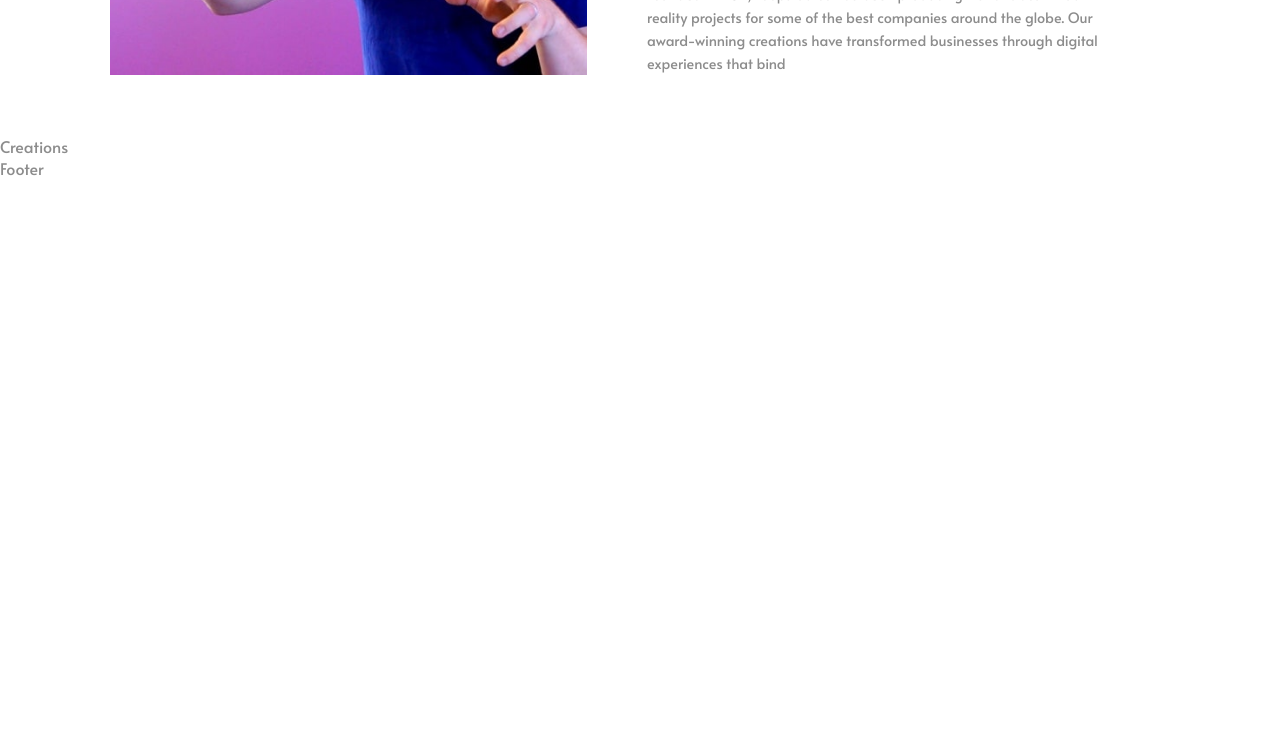
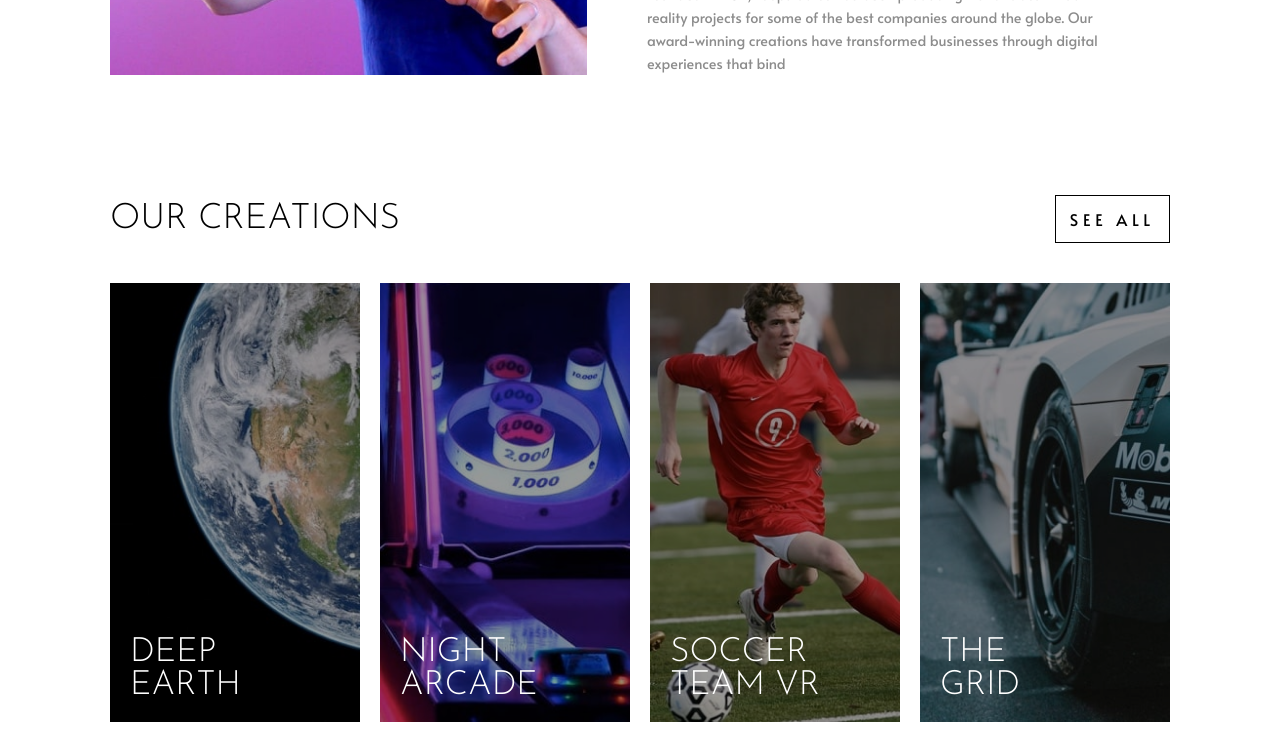
Before and after one commit to giullianoth/Loopstudios_FrontendMentor_React, a React (Vite) app: page / in a window 1280 px wide. Shown: the part 1080-1820 px from the top of the page. Before the commit the page ends 1259 px from the top, so only its background shows below. Built offline with nearby package versions, Linux system fonts and the light colour scheme.

Commit message:
creations section

```diff
--- /dev/null
+++ b/src/components/common/Button/Button.module.css
@@ -0,0 +1,20 @@
+.button {
+    border: 1px solid var(--color-black);
+    padding: 12px 14px;
+    display: inline-block;
+    color: var(--color-black);
+    text-transform: uppercase;
+    letter-spacing: 0.3em;
+    background-color: transparent;
+    cursor: pointer;
+    transition: var(--transition-properties);
+
+    @media screen and (max-width: 375px) {
+        font-size: 0.8em;
+    }
+
+    &:hover {
+        background-color: var(--color-black);
+        color: var(--color-white);
+    }
+}
--- /dev/null
+++ b/src/components/common/Button/index.jsx
@@ -0,0 +1,9 @@
+import styles from "./Button.module.css"
+
+const Button = ({ children, href, className }) => {
+    return (
+        <a className={styles.button + (className ? ` ${className}` : "")} href={href}>{children}</a>
+    )
+}
+
+export default Button
--- /dev/null
+++ b/src/components/common/Creation/Creation.module.css
@@ -0,0 +1,40 @@
+.creation {
+    position: relative;
+    background-color: var(--color-black);
+    transition: var(--transition-properties);
+
+    &:hover {
+        background-color: var(--color-white);
+
+        .creation__image {
+            opacity: 0.3;
+        }
+
+        .creation__title a {
+            color: var(--color-black);
+        }
+    }
+}
+
+.creation__image {
+    opacity: 0.6;
+}
+
+.creation__title {
+    position: absolute;
+    bottom: 20px;
+    left: 20px;
+
+    a {
+        color: var(--color-white);
+        display: block;
+
+        @media screen and (min-width: 900px) {
+            font-size: 1.4em;
+        }
+
+        span {
+            display: block;
+        }
+    }
+}
--- /dev/null
+++ b/src/components/common/Creation/index.jsx
@@ -0,0 +1,22 @@
+import styles from "./Creation.module.css"
+
+const Creation = ({ mobileImage, desktopImage, title, url, html }) => {
+    return (
+        <article className={styles.creation}>
+            <a href={url} className={styles.creation__image}>
+                <picture>
+                    <source media="(min-width: 900px)" srcSet={desktopImage} />
+                    <img src={mobileImage} alt={title} />
+                </picture>
+            </a>
+
+            <header className={styles.creation__title}>
+                <h2>
+                    <a href={url}>{html}</a>
+                </h2>
+            </header>
+        </article>
+    )
+}
+
+export default Creation
--- /dev/null
+++ b/src/components/common/Grid/Grid.module.css
@@ -0,0 +1,10 @@
+.grid {
+    display: grid;
+    grid-template-columns: 1fr;
+    max-width: var(--breakpoint-mobile-landscape);
+    margin-inline: auto;
+
+    @media screen and (min-width: 900px) {
+        max-width: none;
+    }
+}
--- /dev/null
+++ b/src/components/common/Grid/index.jsx
@@ -0,0 +1,18 @@
+import { useState } from "react"
+import styles from "./Grid.module.css"
+
+const Grid = ({ children, columns, gap }) => {
+    const [smallScreen, setSmalScreen] = useState(window.innerWidth >= 900)
+    window.addEventListener("resize", () => setSmalScreen(window.innerWidth >= 900))
+
+    const gridStyle = {
+        gridTemplateColumns: smallScreen ? `repeat(${columns}, 1fr)` : "",
+        gap: `${gap}px`
+    }
+
+    return (
+        <div style={gridStyle} className={styles.grid}>{children}</div>
+    )
+}
+
+export default Grid
--- a/src/components/page/Creations/Creations.module.css
+++ b/src/components/page/Creations/Creations.module.css
@@ -0,0 +1,32 @@
+.creations {
+    width: 100%;
+    padding-bottom: 60px;
+    position: relative;
+
+    @media screen and (min-width: 900px) {
+        padding-bottom: 0;
+    }
+}
+
+.creations__heading {
+    margin-bottom: 40px;
+    display: flex;
+    justify-content: center;
+    align-items: center;
+
+    @media screen and (min-width: 900px) {
+        justify-content: space-between;
+    }
+}
+
+.creations__cta {
+    position: absolute;
+    top: calc(100% - 80px);
+    left: 50%;
+    transform: translateX(-50%);
+
+    @media screen and (min-width: 900px) {
+        position: static;
+        transform: none;
+    }
+}
--- a/src/components/page/Creations/index.jsx
+++ b/src/components/page/Creations/index.jsx
@@ -1,8 +1,35 @@
+import { creations } from "../../../definitions/definnitions"
+import Button from "../../common/Button"
+import Container from "../../common/Container"
 import styles from "./Creations.module.css"
+import Grid from "../../common/Grid"
+import Creation from "../../common/Creation"
 
 const Creations = () => {
   return (
-    <div>Creations</div>
+    <section className={styles.creations}>
+      <Container spaced={true}>
+        <div className={styles.creations__heading}>
+          <header className={styles.creations__title}>
+            <h1>Our creations</h1>
+          </header>
+
+          <Button className={styles.creations__cta} href="#">See all</Button>
+        </div>
+
+        <Grid columns={4} gap={20}>
+          {creations.map((creation, index) => (
+            <Creation
+              key={`creation-${index + 1}`}
+              mobileImage={creation.mobileImage}
+              desktopImage={creation.desktopImage}
+              title={creation.title}
+              url={creation.url}
+              html={creation.html} />
+          ))}
+        </Grid>
+      </Container>
+    </section>
   )
 }
 
```
